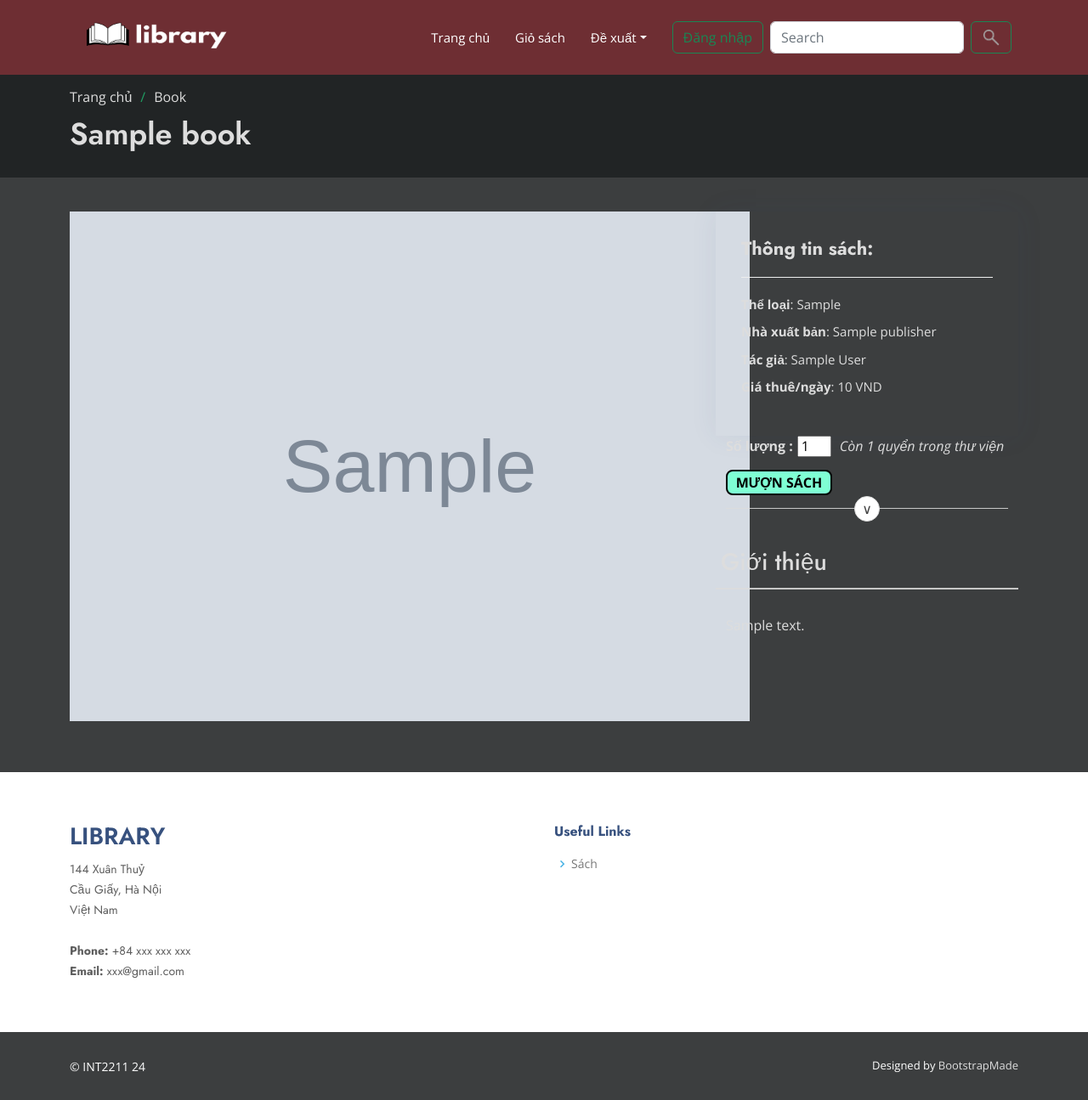
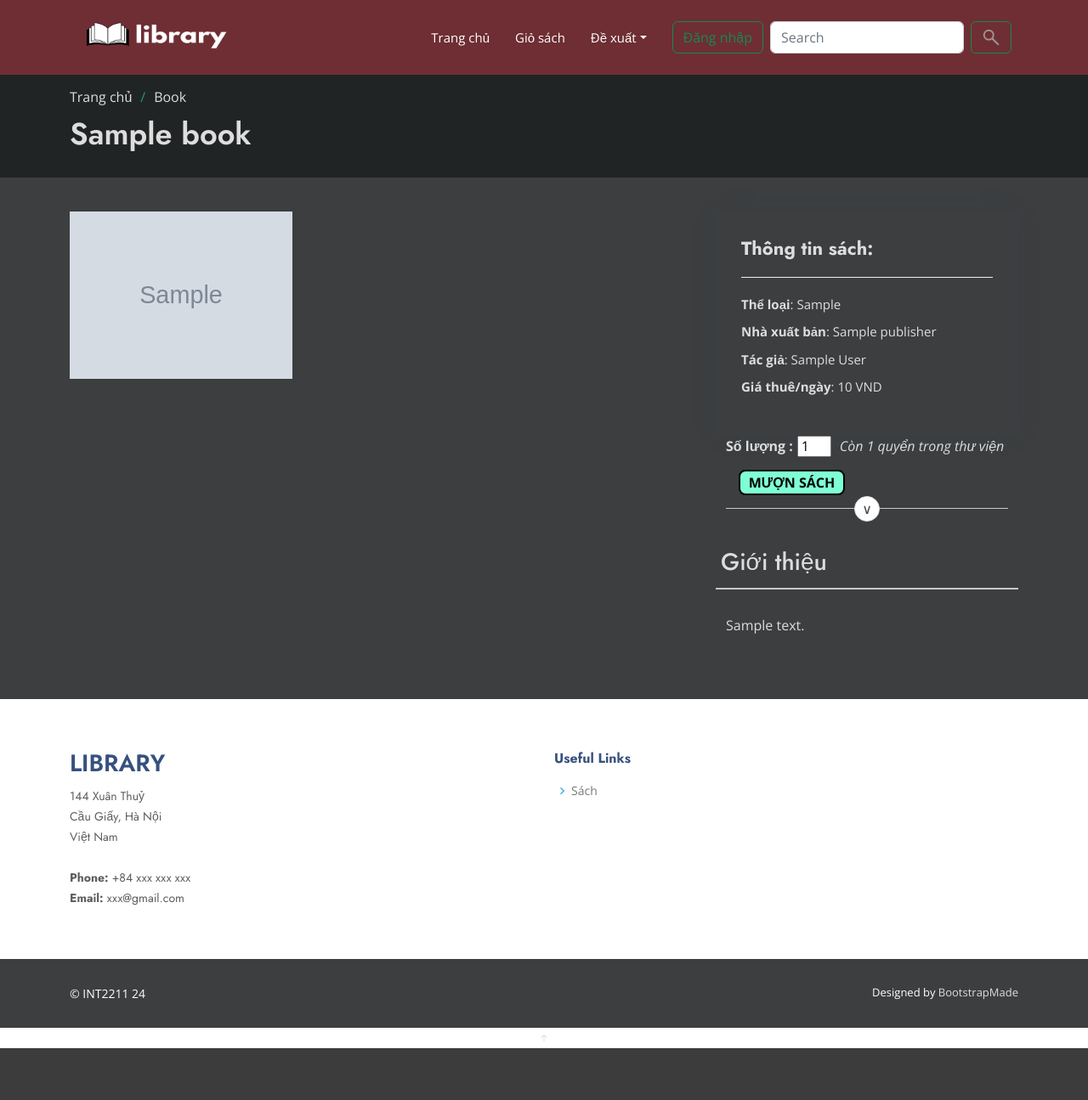
Before and after one commit to namdnhn/LibraryManagementWeb, a Django app: page /book/1/ in a window 1280 px wide. Shown: the top 1295 px of the page at 85% size. After the commit the page ends 1234 px from the top, so only its background shows below. Run offline with Django 4.2, Linux system fonts and the light colour scheme; tables that the repository leaves empty hold one stand-in row (values such as "Sample post"); grey boxes marked "Sample" are stand-in pictures; some libraries are stand-ins or nearby versions.

Commit message:
Add files via upload

```diff
--- a/libraryManagement/static/assets/css/style.css
+++ b/libraryManagement/static/assets/css/style.css
@@ -727,17 +727,34 @@ section {
 }
 
 .product-content-left {
-  width: 800px;
+  width: 50%;
 
 }
 
 .product-content-left-big-img {
-  width: 800px;
+  width: 80%;
   padding-right: 20px;
 }
 
 .product-content-left-big-img img {
-  width: 800px;
+  width: 100%;
+}
+
+.product-content-left-small-img {
+  width: 20%;
+}
+
+.product-content-left-small-img img {
+  width: 100%;
+}
+
+.product-content-right {
+  width: 50%;
+  padding-left: 20px;
+}
+
+.product-content-right-book-button {
+  margin: 0 15px;
 }
 
 /*--------------------------------------------------------------
```
